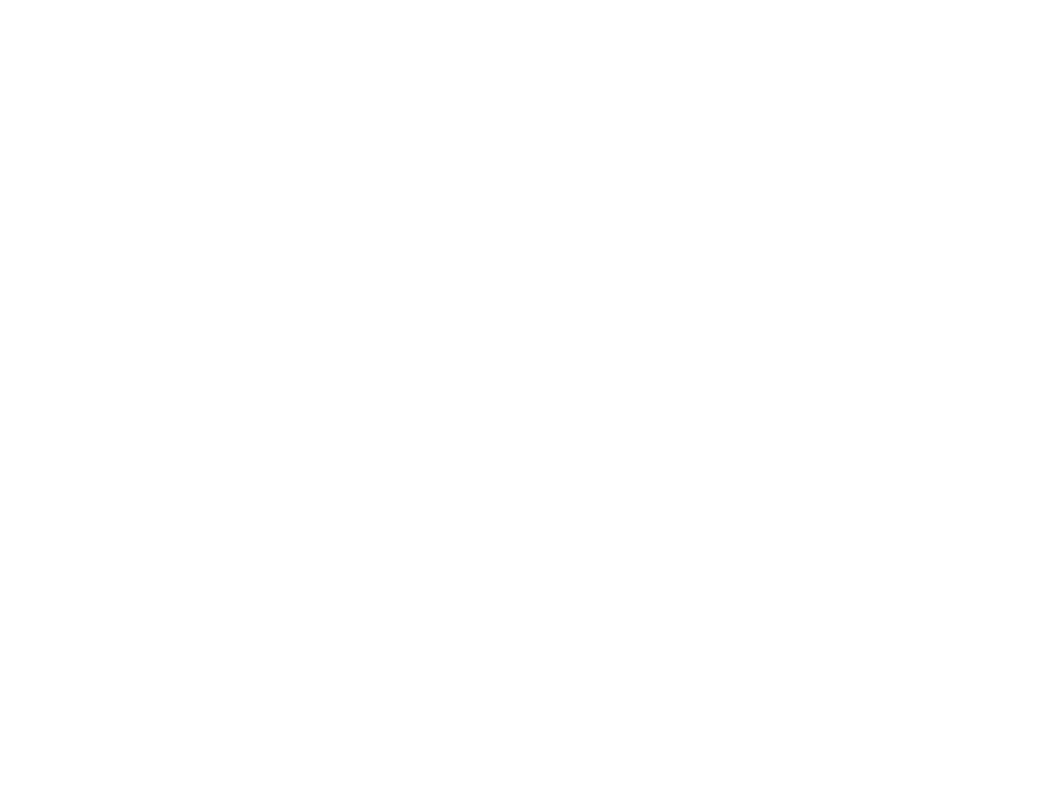
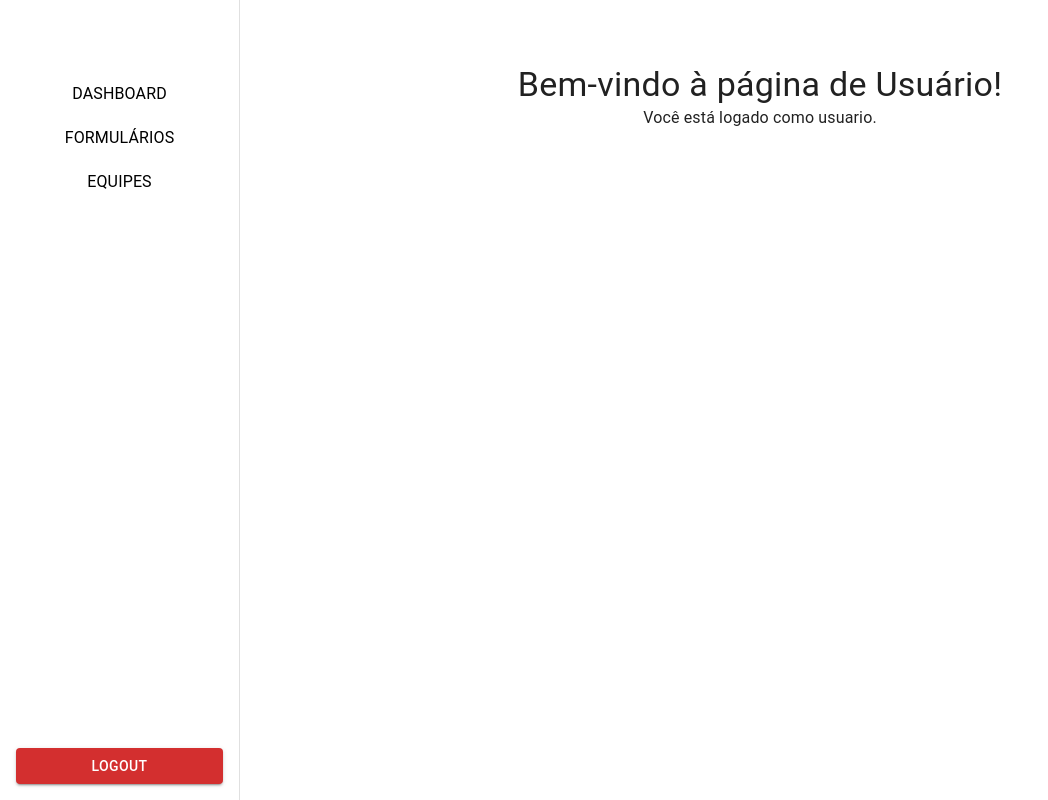
Before and after one commit to Phoenix-Team-Fatec/OAK-RH, a React (Vite) app in the folder frontend/: page /user in a window 1280 px wide. Shown: the whole page, without its empty margins (0-1048 px from the left). Built offline with nearby package versions, Linux system fonts and the light colour scheme.

Commit message:
Aba de cadastro agora aparece apenas para admin

```diff
--- a/frontend/src/App.tsx
+++ b/frontend/src/App.tsx
@@ -4,6 +4,7 @@
 import AdminPage from './components/Admin/admin';
 import ProtectedRoute from './components/ProtectedLayout/protectedRoutes';
 import Logout from './components/Logout/logout';
+import UserPage from './components/UserScream/user';
 
 const App: React.FC = () => {
   return (
@@ -18,11 +19,16 @@
             </ProtectedRoute>
           }
         />
-        <Route
-          path="/user"
-        />
+
         {/* Adicione a rota para logout */}
         <Route path="/logout" element={<Logout />} />
+
+
+
+        <Route path="/user" element={<UserPage />} />
+
+
+
       </Routes>
     </Router>
   );
--- a/frontend/src/components/SideBar/sidebar.tsx
+++ b/frontend/src/components/SideBar/sidebar.tsx
@@ -8,6 +8,11 @@
 const Sidebar: React.FC = () => {
   const navigate = useNavigate();
   const location = useLocation();
+
+  const is_admin = localStorage.getItem('is_admin') === 'true';
+
+
+
 
   const handleLogout = () => {
     // Redireciona para a rota de logout
@@ -58,6 +63,8 @@
           </Button>
 
           {/* Botão Cadastro */}
+
+         { is_admin && (
           <Button
             onClick={() => navigate('/cadastro')}
             fullWidth
@@ -65,6 +72,8 @@
           >
             <ListItemText primary="Cadastro" />
           </Button>
+         )
+}
         </List>
 
         {/* Botão de Logout */}
--- /dev/null
+++ b/frontend/src/components/UserScream/user.tsx
@@ -0,0 +1,21 @@
+// src/components/Admin/admin.tsx
+
+import { Typography, Box } from '@mui/material';
+import Sidebar from '../SideBar/sidebar';
+
+function UserPage() {
+  return (
+    <Box sx={{ display: 'flex' }}>
+      {/* Sidebar */}
+      <Sidebar />
+
+      {/* Conteúdo da página */}
+      <Box sx={{ flexGrow: 1, mt: 8, display: 'flex', flexDirection: 'column', alignItems: 'center' }}>
+        <Typography variant="h4">Bem-vindo à página de Usuário!</Typography>
+        <Typography>Você está logado como usuario.</Typography>
+      </Box>
+    </Box>
+  );
+}
+
+export default  UserPage;
```
